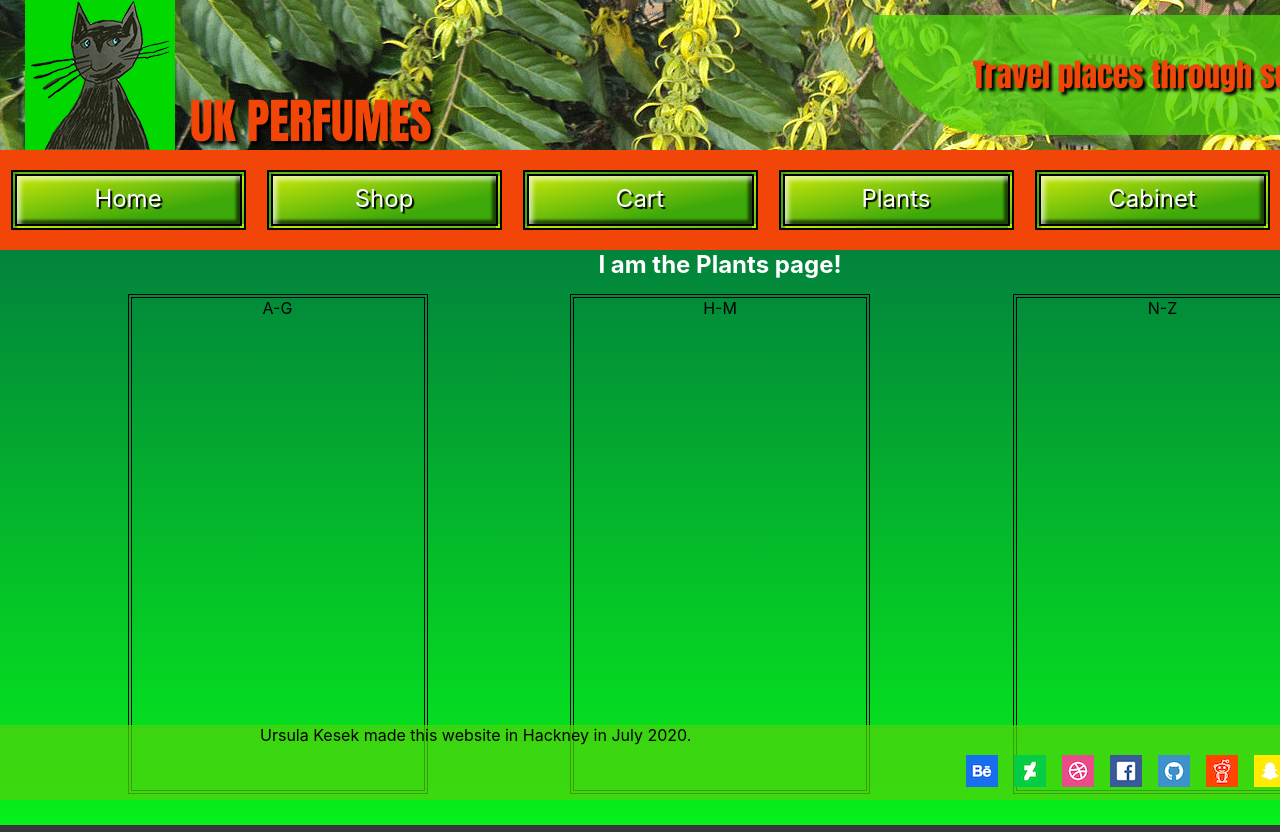
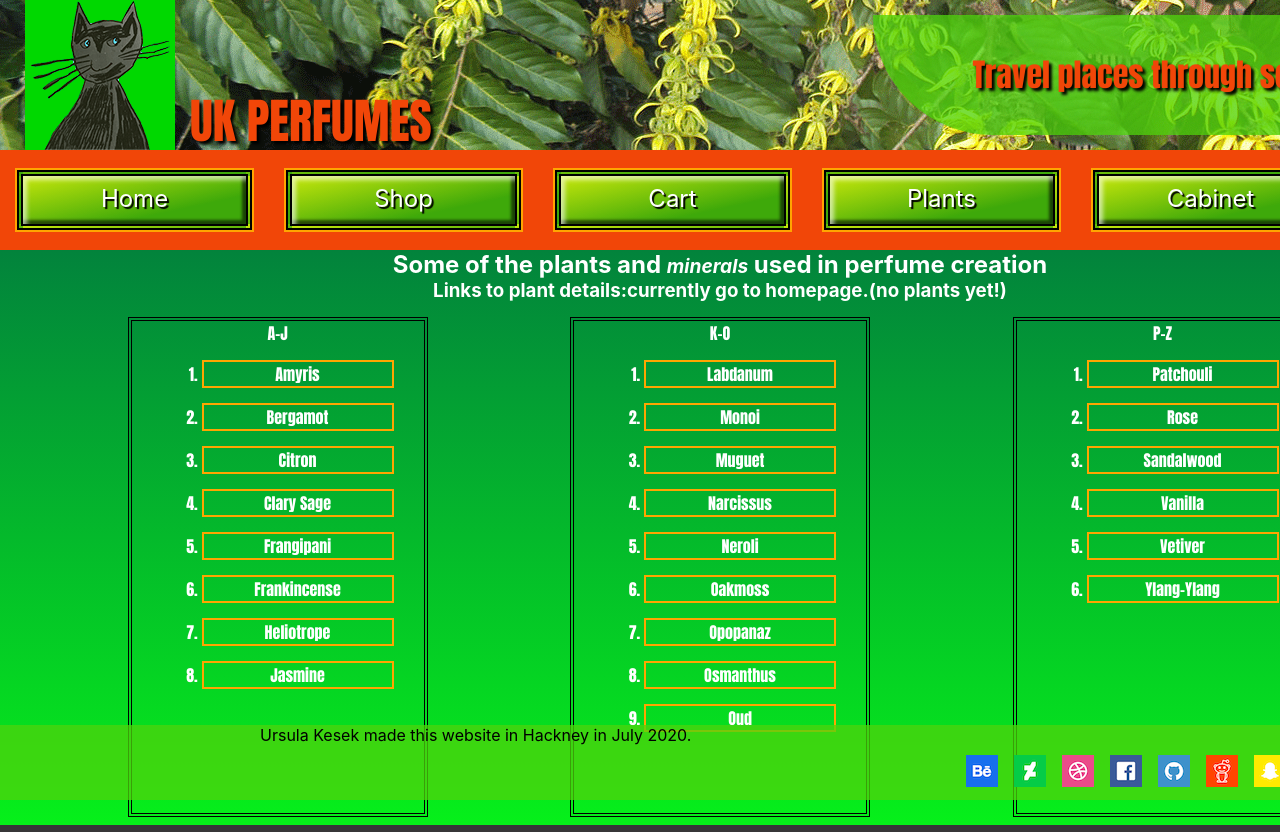
Before and after one commit to GiacomoSorbi/UrsulaKesek-module-ii, a React (Create React App) app: page /plants in a window 1280 px wide. Shown: the top 832 px of the page. Built offline with nearby package versions, Linux system fonts and the light colour scheme.

Commit message:
edited plants

```diff
--- a/src/components/NavBar/NavBar.css
+++ b/src/components/NavBar/NavBar.css
@@ -55,7 +55,7 @@ nav ul li {
   .cabinet,
   .cartp {
     position: relative;
-    width: 150px;
+    width: 125px;
     height: 60px;
   }
 }
--- a/src/pages/PlantsPage/PlantsPage.css
+++ b/src/pages/PlantsPage/PlantsPage.css
@@ -1,24 +1,49 @@
-main.plpg {
-  width: 1440px;
-  height: 575px;
-  background: linear-gradient(rgb(2, 131, 60), rgb(6, 240, 26));
+article.plaa,article.plab,article.plac{
+  margin:15px;
+  border:4px double black;
+  width:300px;
+  height:500px;
+  text-align: center;
+  font-family: Impact, Haettenschweiler, "Arial Narrow Bold", sans-serif;
+color:white;
 }
 
 h2 {
   color: white;
   text-align: center;
 }
+h3{
+  color: white;
+  text-align: center;
+}
+li{
+  margin:15px;
+  border:2px solid orange;
+}
+
+main.plpg {
+  width: 1440px;
+  height: 575px;
+  background: linear-gradient(rgb(2, 131, 60), rgb(6, 240, 26));
+}
+ol{
+  margin:15px;
+}
+.plant{
+  text-decoration:none ;
+  color:white;
+  cursor:pointer;
+}
+
 section.plantsec{
   display:flex;
   flex-direction: row;
   justify-content: space-evenly;
+
 }
-p.plaa,p.plab,p.plac{
-  margin:15px;
-  border:4px double black;
-  width:300px;
-  height:500px;
-  text-align: center;
+span{
+  font-style: italic;
+  font-size:80% ;
 }
 @media screen and (max-width: 768px) {
 main.plpg{
--- a/src/pages/PlantsPage/index.jsx
+++ b/src/pages/PlantsPage/index.jsx
@@ -1,12 +1,144 @@
 import React from "react";
 import "./PlantsPage.css";
+import { NavLink } from "react-router-dom";
 const PlantsPage = () => (
   <main className="plpg">
-    <h2>I am the Plants page!</h2>
+    <h2>
+      {" "}
+      Some of the plants and <span>minerals</span> used in perfume creation
+    </h2>
+    <h3>Links to plant details:currently go to homepage.(no plants yet!)</h3>
     <section className="plantsec">
-      <p className='plaa'>A-G</p>
-      <p className="plab">H-M</p>
-      <p className="plac">N-Z</p>
+      <article className="plaa">
+        A-J
+        <ol>
+          <li>
+            <NavLink className="plant" to="/">
+              Amyris
+            </NavLink>
+          </li>
+          <li>
+            <NavLink className="plant" to="/">
+              Bergamot
+            </NavLink>
+          </li>
+          <li>
+            <NavLink className="plant" to="/">
+              Citron
+            </NavLink>
+          </li>
+          <li>
+            <NavLink className="plant" to="/">
+              Clary Sage
+            </NavLink>
+          </li>
+          <li>
+            <NavLink className="plant" to="/">
+              Frangipani
+            </NavLink>
+          </li>
+          <li>
+            <NavLink className="plant" to="/">
+              Frankincense
+            </NavLink>
+          </li>
+          <li>
+            <NavLink className="plant" to="/">
+              Heliotrope
+            </NavLink>
+          </li>
+          <li>
+            <NavLink className="plant" to="/">
+              Jasmine
+            </NavLink>
+          </li>
+        </ol>
+      </article>
+      <article className="plab">
+        K-O
+        <ol>
+          <li>
+            <NavLink className="plant" to="/">
+              Labdanum
+            </NavLink>
+          </li>
+          <li>
+            <NavLink className="plant" to="/">
+              Monoi
+            </NavLink>
+          </li>
+          <li>
+            <NavLink className="plant" to="/">
+              Muguet
+            </NavLink>
+          </li>
+          <li>
+            <NavLink className="plant" to="/">
+              Narcissus
+            </NavLink>
+          </li>
+          <li>
+            <NavLink className="plant" to="/">
+              Neroli
+            </NavLink>
+          </li>
+          <li>
+            <NavLink className="plant" to="/">
+              Oakmoss
+            </NavLink>
+          </li>
+          <li>
+            <NavLink className="plant" to="/">
+              Opopanaz
+            </NavLink>
+          </li>
+          <li>
+            <NavLink className="plant" to="/">
+              Osmanthus
+            </NavLink>
+          </li>
+          <li>
+            <NavLink className="plant" to="/">
+              Oud
+            </NavLink>
+          </li>
+        </ol>
+      </article>
+      <article className="plac">
+        P-Z
+        <ol>
+          <li>
+            <NavLink className="plant" to="/">
+              Patchouli
+            </NavLink>
+          </li>
+          <li>
+            <NavLink className="plant" to="/">
+              Rose
+            </NavLink>
+          </li>
+          <li>
+            <NavLink className="plant" to="/">
+              Sandalwood
+            </NavLink>
+          </li>
+          <li>
+            <NavLink className="plant" to="/">
+              Vanilla
+            </NavLink>
+          </li>
+          <li>
+            <NavLink className="plant" to="/">
+              Vetiver
+            </NavLink>
+          </li>
+          <li>
+            <NavLink className="plant" to="/">
+              Ylang-Ylang
+            </NavLink>
+          </li>
+        </ol>
+      </article>
     </section>
   </main>
 );
```
